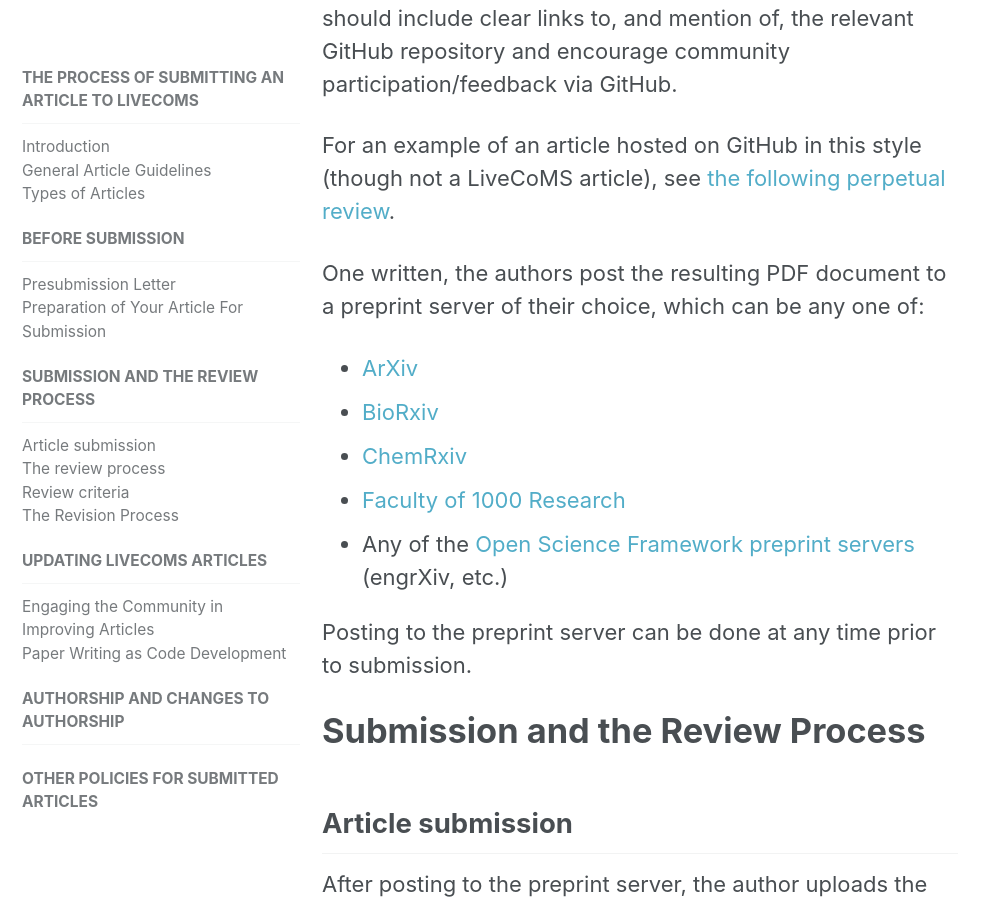
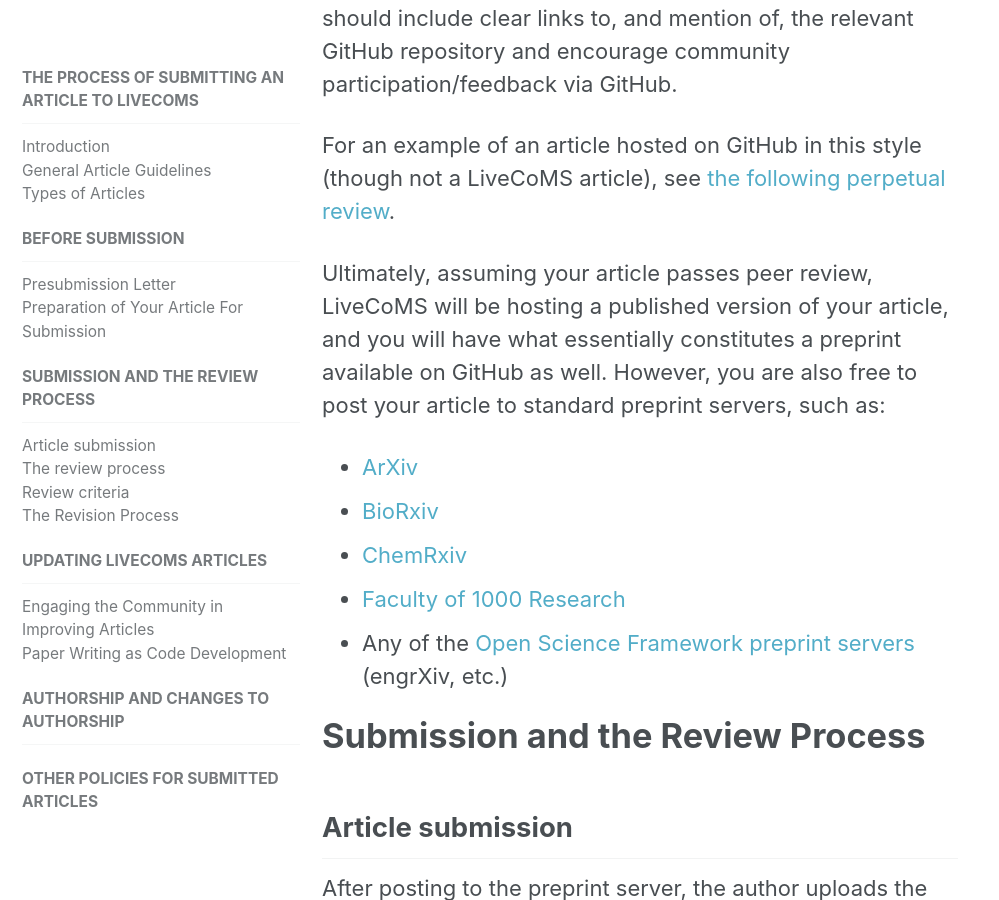
Before and after one commit to livecomsjournal/livecomsjournal.github.io, a Jekyll site: the page built from _policies/01_policies.md, in a window 1280 px wide and 900 px high, scrolled down 2570 px. Shown: the whole window, without its empty margins (0-999 px from the left). Built offline with Jekyll 4.4.1, drawn with Linux system fonts in a browser that asks for light colours.

Commit message:
Address issue 48 -- revise discussion of preprints

```diff
--- a/_policies/01_policies.md
+++ b/_policies/01_policies.md
@@ -60,15 +60,13 @@
 
 For an example of an article hosted on GitHub in this style (though not a LiveCoMS article), see [the following perpetual review](https://github.com/MobleyLab/benchmarksets).
 
-
-One written, the authors post the resulting PDF document to a preprint server of their choice, which can be any one of:
+Ultimately, assuming your article passes peer review, LiveCoMS will be hosting a published version of your article, and you will have what essentially constitutes a preprint available on GitHub as well.
+However, you are also free to post your article to standard preprint servers, such as:
 * [ArXiv](https://arxiv.org)
 * [BioRxiv](http://www.bioarxiv.org)
 * [ChemRxiv](https://chemrxiv.org/)
 * [Faculty of 1000 Research](https://f1000research.com)
 * Any of the [Open Science Framework preprint servers](https://osf.io/preprints/) (engrXiv, etc.)
-
-Posting to the preprint server can be done at any time prior to submission.
 
 # Submission and the Review Process
 
```
